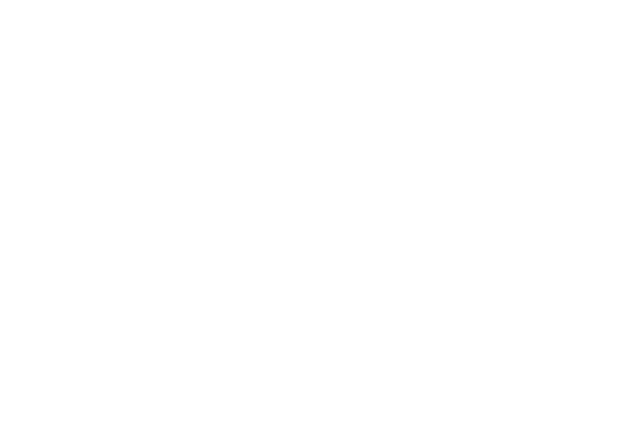
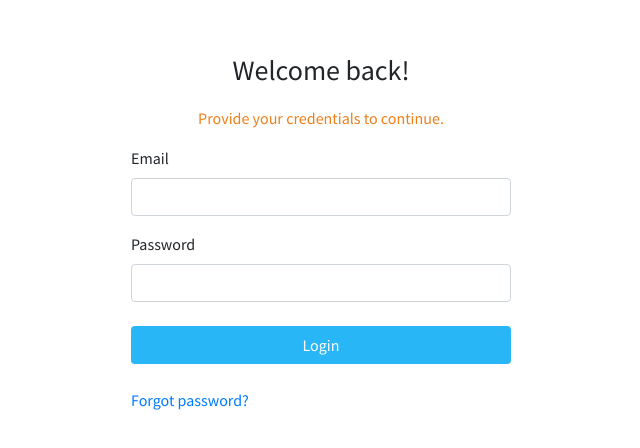
Before and after one commit to Beth-Taiwo/i_electoral, a Vue app: page /login in a window 1280 px wide. Before the commit this address had no page. Shown: the part 176-624 px from the top of the page, without its empty margins (319-959 px from the left). Built offline with nearby package versions, Linux system fonts and the light colour scheme.

Commit message:
login authentication

```diff
--- a/package.json
+++ b/package.json
@@ -10,6 +10,7 @@
   "dependencies": {
     "axios": "^0.21.0",
     "core-js": "^3.6.5",
+    "moment": "^2.29.1",
     "vue": "^3.0.0",
     "vue-router": "^4.0.0-0"
   },
--- a/src/pages/dashboard/overview.vue
+++ b/src/pages/dashboard/overview.vue
@@ -2,6 +2,9 @@
 <div>
     <div class="title">
         <h3>Dashboard</h3>
+        <!-- <p>
+            <router-link to='/dashboard'>dashboard</router-link>
+        </p> -->
     </div>
     <div class="container">
 
@@ -13,8 +16,8 @@
                             <i class="material-icons">text_snippet</i>
                             <h4>Elections</h4>
                         </div>
-
-                        <a href="#" class="btn btn-block disabled">View / manage</a>
+                        <router-link to="/list-election"><button class="btn btn-block">View</button></router-link>
+                        <!--<a href="#" class="btn btn-block disabled">View / manage</a> -->
                     </div>
                 </div>
             </div>
--- /dev/null
+++ b/src/pages/detailedPage/listElection.vue
@@ -0,0 +1,17 @@
+<template>
+<div>
+
+    <h1>All Elections</h1>
+
+</div>
+</template>
+
+<script>
+export default {
+    data() {
+        return {
+
+        }
+    }
+}
+</script>
--- a/src/pages/login.vue
+++ b/src/pages/login.vue
@@ -8,8 +8,8 @@
         </div>
         <div class="form-group">
             <label for="email">Email</label>
-            <input :disabled="isLoading" id="email" type="email" class="form-control" :class="errorTarget == 'username' ? 'is-invalid' : null" name="email" required v-model="username" aria-describedby="emailHelp" />
-            <span style="font-size: 10px; color: red" v-show="errorTarget == 'username'">{{ errorMessage }}</span>
+            <input :disabled="isLoading" id="email" type="email" class="form-control" :class="errorTarget == 'email' ? 'is-invalid' : null" name="email" required v-model="email" aria-describedby="emailHelp" />
+            <span style="font-size: 10px; color: red" v-show="errorTarget == 'email'">{{ errorMessage }}</span>
         </div>
         <div class="form-group mb-4">
             <label for="password">Password</label>
@@ -37,7 +37,7 @@
 
     data() {
         return {
-            username: null,
+            email: null,
             password: null,
             errorMessage: null,
             errorTarget: null,
@@ -50,12 +50,9 @@
             this.errorMessage = null;
             this.errorTarget = null;
 
-            const username = this.username,
-                password = this.password;
-
-            if (!validEmail(username)) {
+            if (!validEmail(this.email)) {
                 this.errorMessage = "Provide valid email";
-                this.errorTarget = "username";
+                this.errorTarget = "email";
             } else if (!password || password.length < 6) {
                 this.errorMessage = "Password should be at least 6 characters";
                 this.errorTarget = "password";
@@ -64,20 +61,27 @@
             // if there was no error, attempt login
             if (!this.errorMessage) {
                 this.isLoading = true;
+                const credentials = {
+                    email: this.email,
+                    password: this.password
 
-                adminLogin({
-                        email: username,
-                        password
+                };
+                adminLogin(credentials)
+                    .then((response) => {
+                        const data = response.data.data;
+                        const accessToken = {
+                            'token': data.access_token,
+                            'expiration': data.token_expiration
+                        };
+
+                        localStorage.setItem('access_token', JSON.stringify(accessToken));
+                        localStorage.setItem('user', JSON.stringify(data.user));
+                        // this.$router.replace('/dashboard');
+                        this.$router.push('/dashboard');
+
                     })
-                    .then(response => {
-                        if (response?.data) {
-                            localStorage.setItem('token', response.data.token);
-                            localStorage.setItem('user', JSON.stringify(response.data.user));
-                            this.$router.replace('/dashboard');
-                        }
-                    }, error => {
-                        this.errorMessage = error;
-                        this.isLoading = false;
+                    .catch((error) => {
+                        console.log(error)
                     })
             }
         },
--- a/src/router/index.js
+++ b/src/router/index.js
@@ -1,21 +1,58 @@
-import { createRouter, createWebHistory } from 'vue-router'
-import login from '../pages/login.vue'
+import moment from 'moment';
+import { createRouter, createWebHistory } from 'vue-router';
+import login from '../pages/login.vue';
 
 const routes = [
   {
-    path: '/',
+    path: '/login',
     name: 'login',
-    component: login
+    component: login,
+
   },
   {
     path: '/dashboard',
     name: 'dashboard',
-    component: () => import(/* webpackChunkName: "about" */ '../pages/dashboard'),
+    component: () => import(/* webpackChunkName: "login" */ '../pages/dashboard'),
+    beforeEnter: (to, from, next) => {
+      if(localStorage.getItem('access_token')){
+        let {token, expiration} = JSON.parse(localStorage.getItem('access_token'));
+        //TODO: Check for token expiration
+        let expirationTime = moment(expiration);
+        let currentTime = moment();
+        let diff = expirationTime.diff(currentTime, 'hours');
+        console.log(diff);
+        if(diff < 0){
+          localStorage.removeItem('access_token');
+          next({
+            name: "login"
+          })
+        }else{
+          if(token){
+            next();
+          }
+
+        }
+      }else{
+        next({
+          name: "login"
+        })
+      }
+    },
+    // meta: {
+    //   requiresAuth: true
+    // },
     children : [
       {
         path: '',
         name: '',
         component: () => import('../pages/dashboard/overview'),
+        children : [
+          {
+            path: '/list-election',
+            name: 'list-election',
+            component: () => import('../pages/detailedPage/listElection')
+          }
+        ],
       },
       {
         path: 'election',
@@ -74,4 +111,19 @@
   routes
 })
 
+//navigation guard
+// router.beforeEach((to,from,next) => {
+//   if(to.matched.some(record => record.meta.requiresAuth)){
+//     if(!credentials){
+//       next({
+//         name: "login"
+//       })
+//     }else{
+//       next();
+//     }
+//   }else{
+//     next();
+//   }
+// });
+
 export default router
--- a/src/services/apiService.js
+++ b/src/services/apiService.js
@@ -6,14 +6,7 @@
     timeout: 30000
 });
 axiosClient.interceptors.response.use((response)=>{
-      // return{
-
-          // data:response.data,
-          // status: response.status,
-          // text:response.statusText,
-          // id:response.id
-      // }
-      console.log(response)
+      return response;
   },(error)=>{
     // console.log(error.response.status);
     let status = error.response.status;
```
Also changed, not shown: 1 other file (tests, documents, lock files or other folders).
